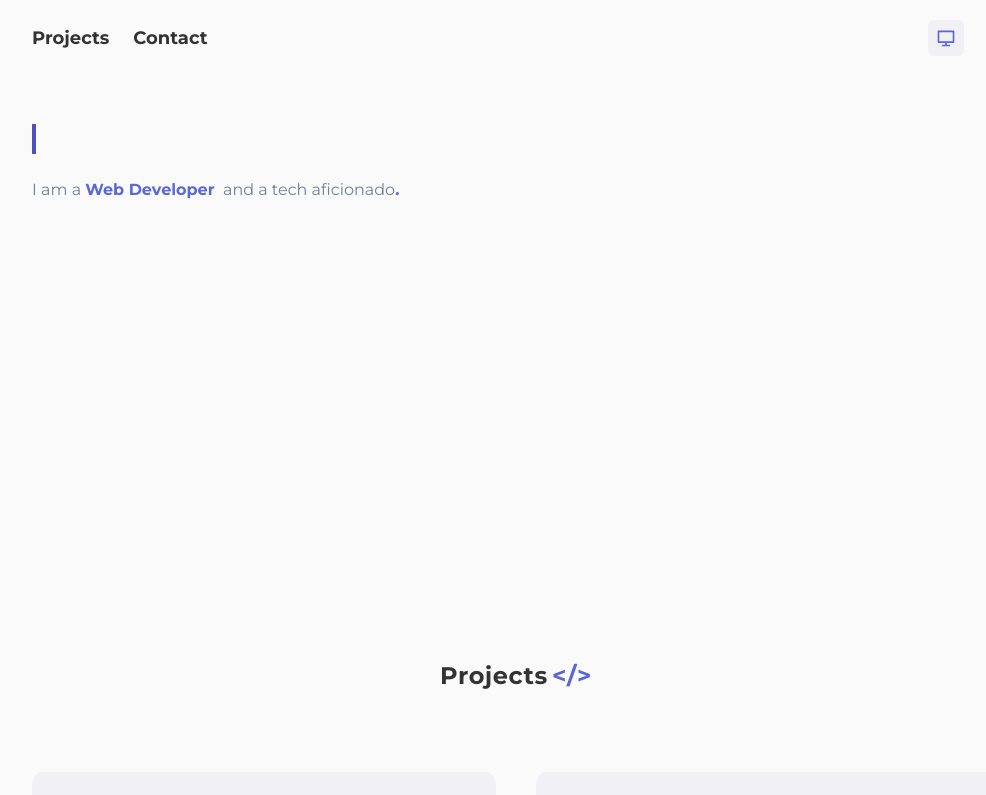
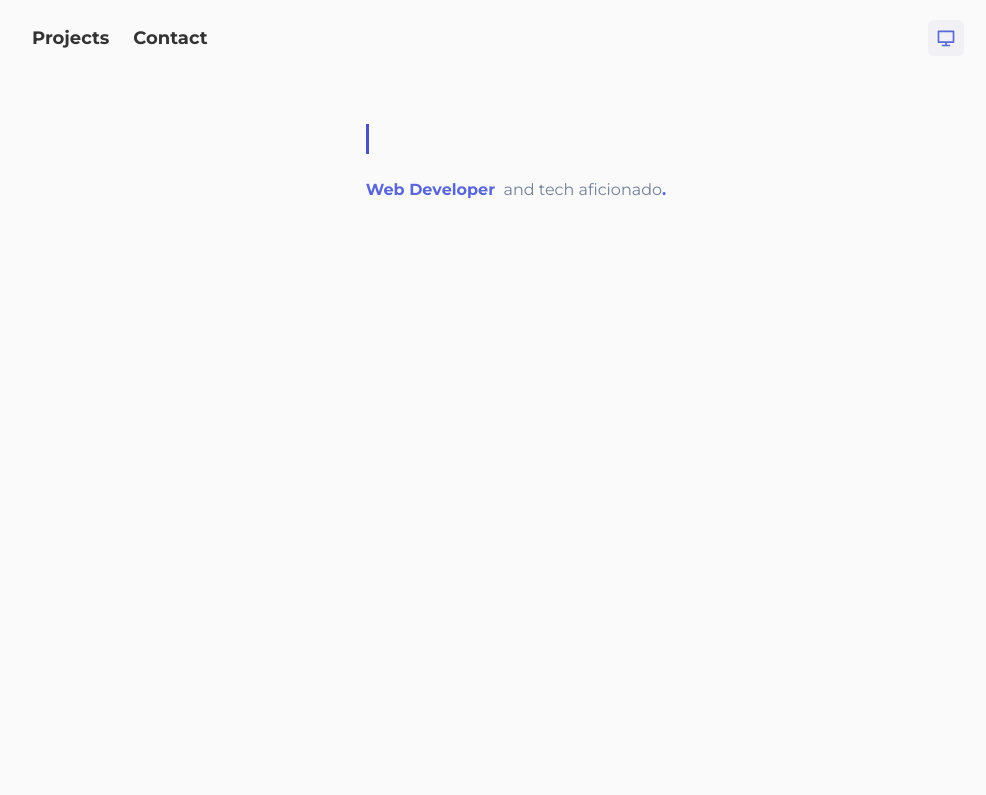
Before and after one commit to nodar-miminoshvili/portfolio, a Next.js app: page / in a window 1280 px wide. Shown: the top 795 px of the page, without its empty margins (124-1110 px from the left). Built offline with nearby package versions, Linux system fonts and the light colour scheme; no server answers.

Commit message:
Adjust About section alignment

```diff
--- a/app/components/About/About.tsx
+++ b/app/components/About/About.tsx
@@ -3,7 +3,7 @@ import Intro from './Intro';
 
 const About = () => {
   return (
-    <section className="flex flex-col items-center gap-12 lg:flex-row lg:items-start lg:gap-0 lg:justify-between">
+    <section className="flex flex-col items-center gap-12">
       <Intro />
       <CodeEditor />
     </section>
--- a/app/components/About/CodeEditor/CodeEditor.tsx
+++ b/app/components/About/CodeEditor/CodeEditor.tsx
@@ -4,7 +4,7 @@ import Content from './Content';
 
 const CodeEditor = () => {
   return (
-    <div className="w-full lg:w-auto lg:min-w-[26rem] max-w-[30rem] lg:max-w-[26.5rem] bg-gray-600 rounded-md min-h-fit xs:min-h-[22.5rem] overflow-hidden relative code-editor ">
+    <div className="w-full lg:w-auto lg:min-w-[26rem] max-w-[30rem] bg-gray-600 rounded-md min-h-fit xs:min-h-[22.5rem] overflow-hidden relative code-editor ">
       <TitleBar />
       <div className="px-3 py-3.5 flex leading-relaxed">
         <LineNumbers />
--- a/app/components/About/Intro.tsx
+++ b/app/components/About/Intro.tsx
@@ -1,11 +1,11 @@
 const Intro = () => {
   return (
-    <div className="max-w-[30rem]">
+    <div>
       <h1 className="text-2xl font-bold font-mono leading-tight relative max-w-fit type-effect mb-4">
         Nodar Miminoshvili
       </h1>
       <p className="text-[--secondary-active-color] text-pretty break-words py-2">
-        I am a <b>Web Developer</b>&nbsp; and a tech aficionado<b>.</b>
+        <b>Web Developer</b>&nbsp; and tech aficionado<b>.</b>
       </p>
     </div>
   );
```
